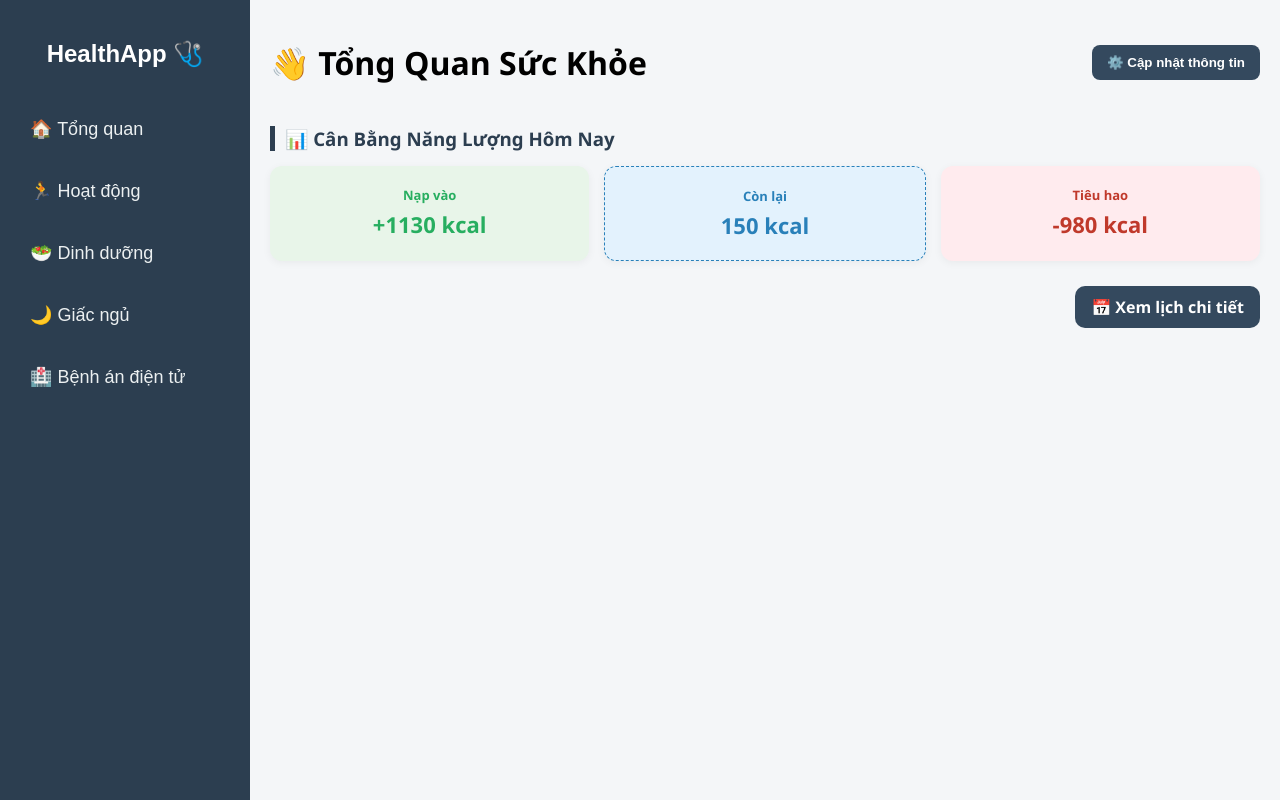
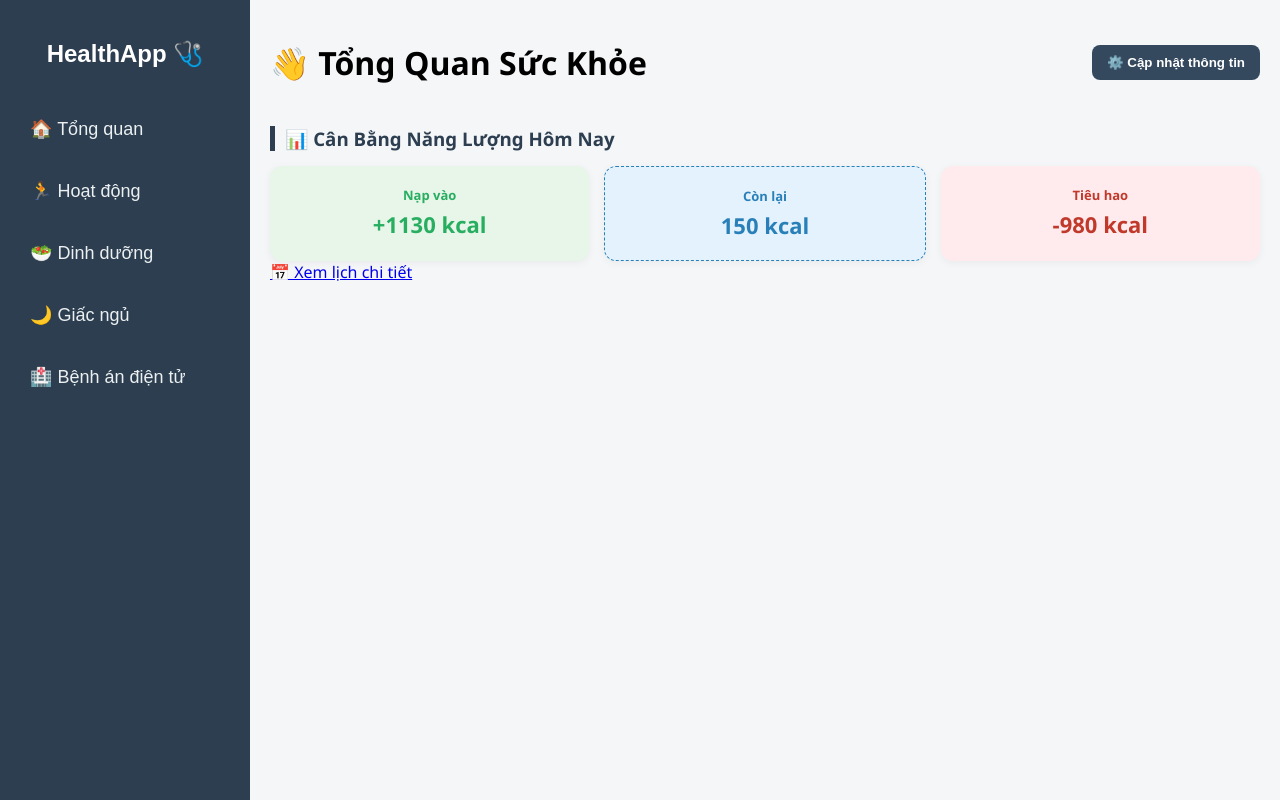
Before and after one commit to kastnew/OOP_BTL, a React (Vite) app in the folder frontend/: page / in a window 1280 px wide. Built offline with nearby package versions, Linux system fonts and the light colour scheme.

Commit message:
Update Dashboard.css

```diff
--- a/frontend/src/pages/Dashboard.css
+++ b/frontend/src/pages/Dashboard.css
@@ -100,29 +100,6 @@
 .form-group input, .form-group select {
   width: 100%; padding: 10px; border: 1px solid #ddd; border-radius: 8px; box-sizing: border-box;
 }
-/* --- Nút điều hướng sang Calendar --- */
-.calendar-link-wrapper {
-  margin-top: 25px;
-  text-align: right;
-}
-
-.btn-calendar {
-  display: inline-flex;
-  align-items: center;
-  gap: 6px;
-  padding: 10px 16px;
-  background: #34495e;
-  color: white;
-  border-radius: 10px;
-  text-decoration: none;
-  font-weight: 600;
-  transition: 0.2s;
-}
-
-.btn-calendar:hover {
-  background: #2c3e50;
-  transform: translateY(-2px);
-}
 .form-row { display: flex; gap: 15px; } .form-row .form-group { flex: 1; }
 
 .btn-save-modal { width: 100%; padding: 12px; color: white; border: none; border-radius: 8px; font-weight: bold; cursor: pointer; }
```
